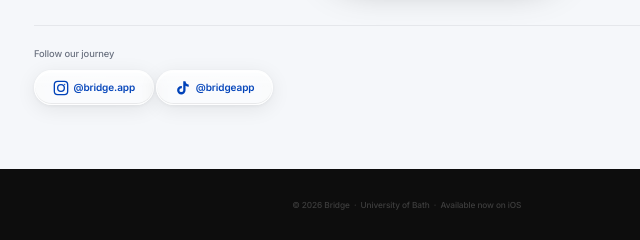
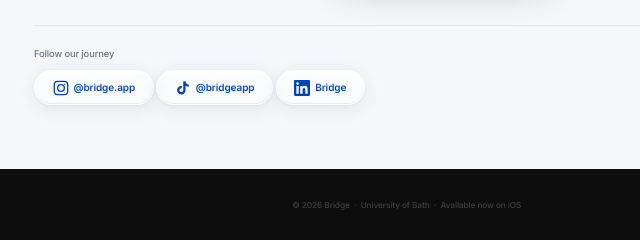
Before and after one commit to amir-groves/Bridge-the-App-Website, a website: page index.html in a window 1280 px wide. Shown: the part 3225-3465 px from the top of the page, 196-836 px from the left. Drawn offline with Linux system fonts and the light colour scheme.

Commit message:
Add LinkedIn social link next to TikTok in social row
Co-Authored-By: Claude Sonnet 4.6 <noreply@anthropic.com>

```diff
--- a/index.html
+++ b/index.html
@@ -1441,6 +1441,12 @@
         </svg>
         @bridgeapp
       </a>
+      <a href="https://www.linkedin.com/company/bridgetheapp/posts/?feedView=all" target="_blank" rel="noopener noreferrer" class="btn btn-outline">
+        <svg width="16" height="16" viewBox="0 0 24 24" fill="currentColor" aria-hidden="true">
+          <path d="M20.447 20.452h-3.554v-5.569c0-1.328-.027-3.037-1.852-3.037-1.853 0-2.136 1.445-2.136 2.939v5.667H9.351V9h3.414v1.561h.046c.477-.9 1.637-1.85 3.37-1.85 3.601 0 4.267 2.37 4.267 5.455v6.286zM5.337 7.433a2.062 2.062 0 0 1-2.063-2.065 2.064 2.064 0 1 1 2.063 2.065zm1.782 13.019H3.555V9h3.564v11.452zM22.225 0H1.771C.792 0 0 .774 0 1.729v20.542C0 23.227.792 24 1.771 24h20.451C23.2 24 24 23.227 24 22.271V1.729C24 .774 23.2 0 22.222 0h.003z"/>
+        </svg>
+        Bridge
+      </a>
     </div>
 
   </div>
```
